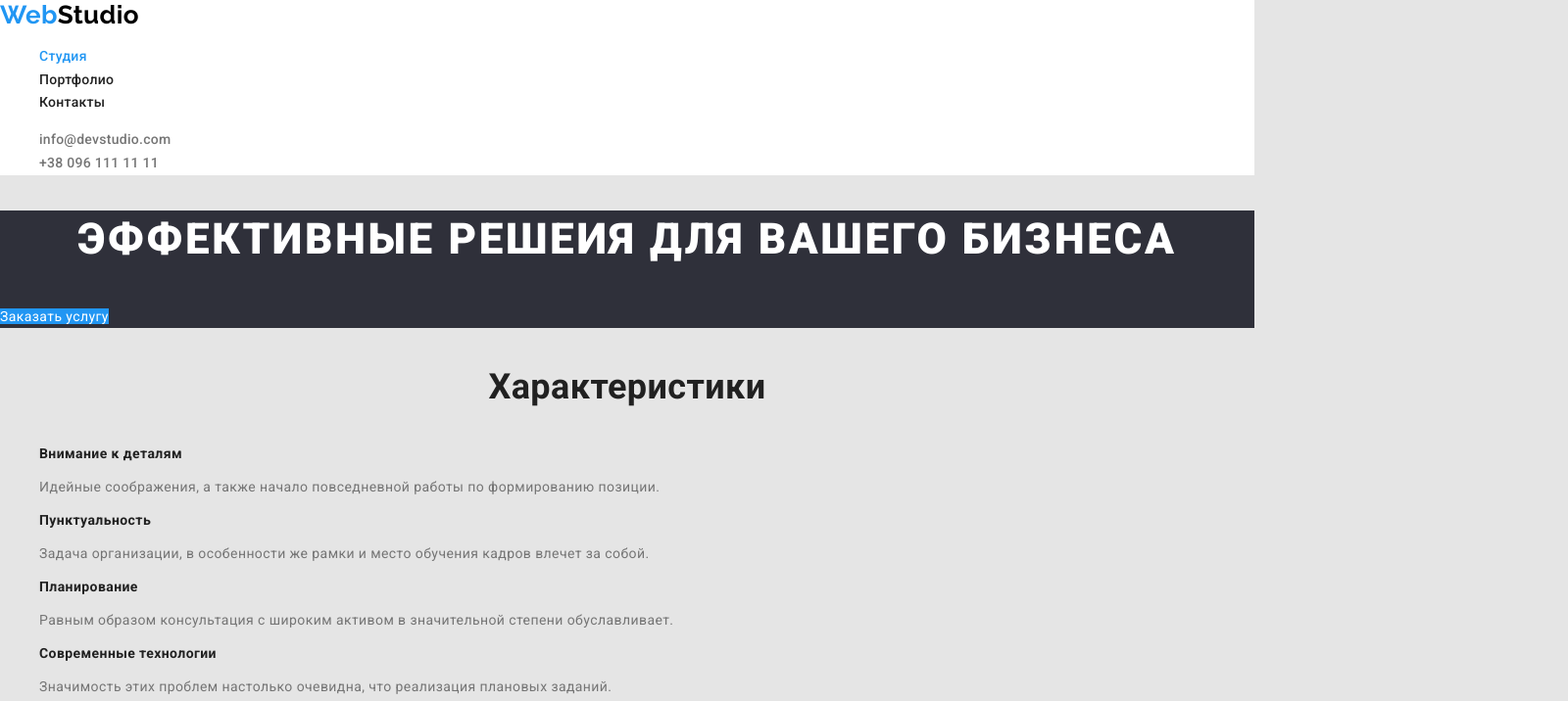
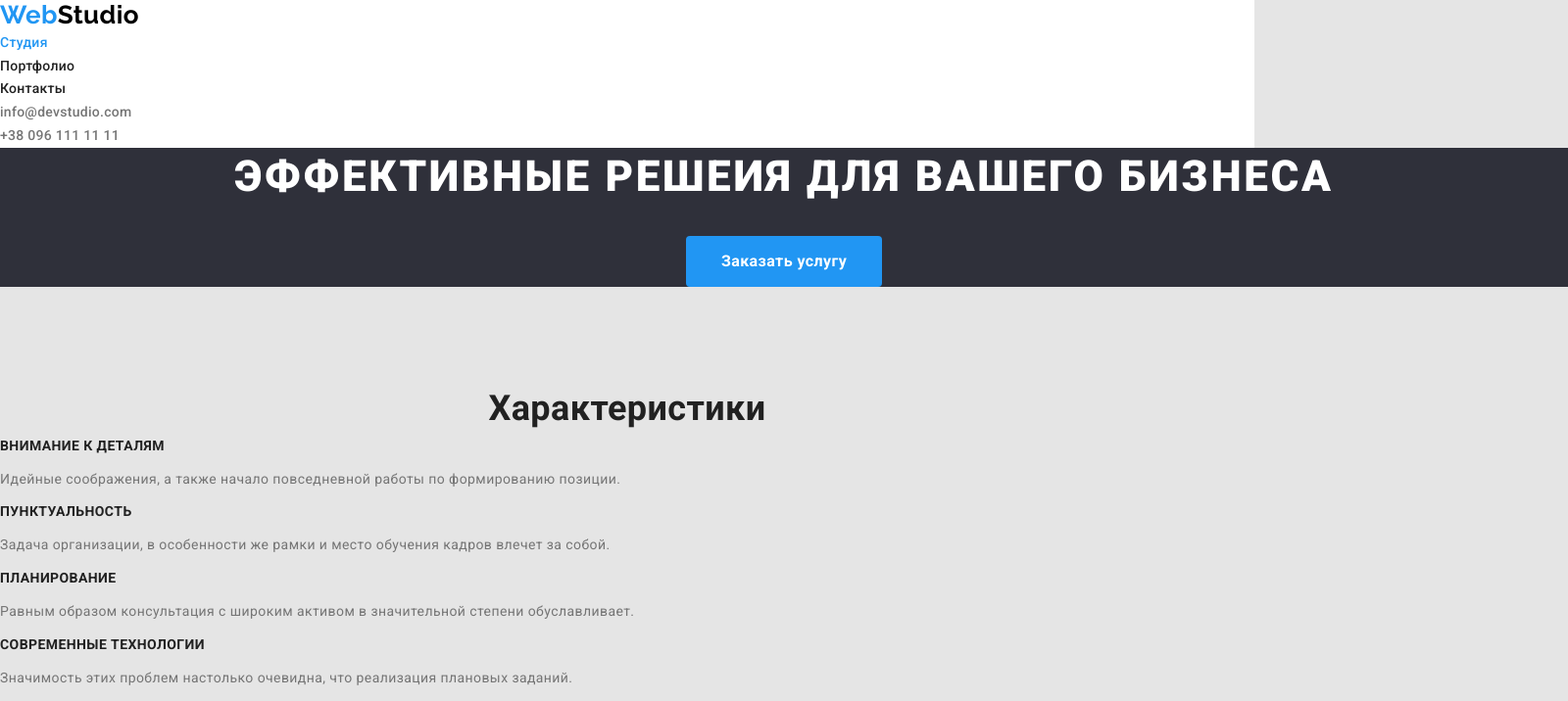
Before and after one commit to AlonaNihalchuk/goit-markup-hw-02, a plain HTML site: page index.html in a window 1280 px wide. Shown: the top 716 px of the page at 98% size, 1600 px wide, since content can reach past the window. Drawn offline with nearby package versions, Linux system fonts and the light colour scheme.

Commit message:
добавляет большие буквы в заголовки + некотиорые марджины, паддинги, стили кнопок

```diff
--- a/css/styles.css
+++ b/css/styles.css
@@ -72,12 +72,19 @@ a {
     background-color: var(--hirou-color);
 }
 
-.hirou,
+.hero {
+    width: 1600px;
+    margin-bottom: 94px;
+    text-align: center;
+}
+
+.hero,
 footer {
     background-color: var(--secondary-background-color);
 }
 
-.hirou-title {
+.hero-title {
+    margin-bottom: 30px;
     color: var(--hirou-color);
 
     font-weight: 900;
@@ -85,11 +92,6 @@ footer {
     line-height: 1.36;
     text-align: center;
     letter-spacing: 0.06em;
-}
-
-.button-first {
-    color: var(--hirou-color);
-    background-color: var(--accent-color)
 }
 
 .main {
@@ -153,11 +155,22 @@ h2 {
 }
 
 .list {
+    margin: 0;
+    padding: 0;
     list-style: none;
 }
 
 /* portfolio.html */
 .button {
+    display: inline-block;
+    /* border: none; */
+    /* или border: none;? */
+    border: 1px solid transparent;
+    border-radius: 4px;
+    padding: 6px 22px;
+    text-align: center;
+
+
     color: var(--title-text-color);
     background-color: var(--last-background-color);
 
@@ -173,6 +186,16 @@ h2 {
     background-color: var(--accent-color);
 }
 
+/* button index.html  */
+.button.first {
+    padding: 10px 32px;
+    min-width: 200px;
+
+    color: var(--hirou-color);
+    background-color: var(--accent-color)
+}
+
+/* portfolio.html */
 .portfolio-item {
     color: var(--title-text-color);
 
@@ -189,3 +212,7 @@ h2 {
     font-size: 16px;
     line-height: 1.87;
 }
+
+h1, h2, h3 {
+    margin: 0;
+}
--- a/index.html
+++ b/index.html
@@ -42,9 +42,9 @@
 
     <main>
       <!-- Герой -->
-      <section class="hirou">
-        <h1 class="hirou-title">ЭФФЕКТИВНЫЕ РЕШЕИЯ ДЛЯ ВАШЕГО БИЗНЕСА</h1>
-        <a href="" class="button-first">Заказать услугу</a>
+      <section class="hero">
+        <h1 class="hero-title">ЭФФЕКТИВНЫЕ РЕШЕИЯ ДЛЯ ВАШЕГО БИЗНЕСА</h1>
+        <a href="" class="button first">Заказать услугу</a>
       </section>
 
       <!-- Характеристики -->
@@ -52,28 +52,28 @@
         <h2>Характеристики</h2>
         <ul class="list">
           <li>
-            <h3 class="features-title">Внимание к деталям</h3>
+            <h3 class="features-title">ВНИМАНИЕ К ДЕТАЛЯМ</h3>
             <p>
               Идейные соображения, а также начало повседневной работы по
               формированию позиции.
             </p>
           </li>
           <li>
-            <h3 class="features-title">Пунктуальность</h3>
+            <h3 class="features-title">ПУНКТУАЛЬНОСТЬ</h3>
             <p>
               Задача организации, в особенности же рамки и место обучения кадров
               влечет за собой.
             </p>
           </li>
           <li>
-            <h3 class="features-title">Планирование</h3>
+            <h3 class="features-title">ПЛАНИРОВАНИЕ</h3>
             <p>
               Равным образом консультация с широким активом в значительной
               степени обуславливает.
             </p>
           </li>
           <li>
-            <h3 class="features-title">Современные технологии</h3>
+            <h3 class="features-title">СОВРЕМЕННЫЕ ТЕХНОЛОГИИ</h3>
             <p>
               Значимость этих проблем настолько очевидна, что реализация
               плановых заданий.
```
